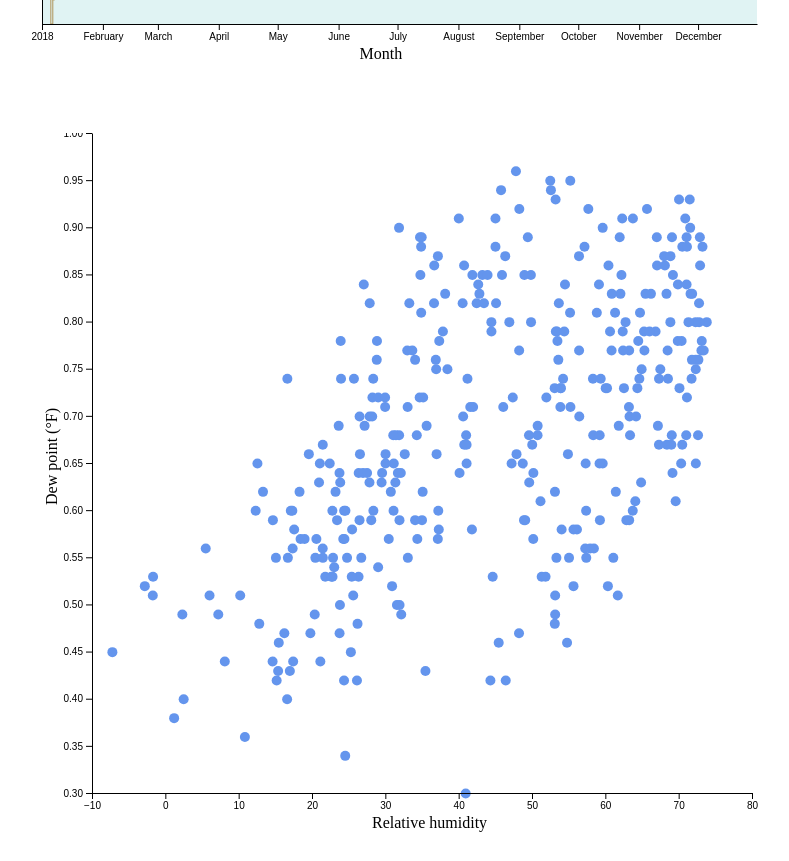
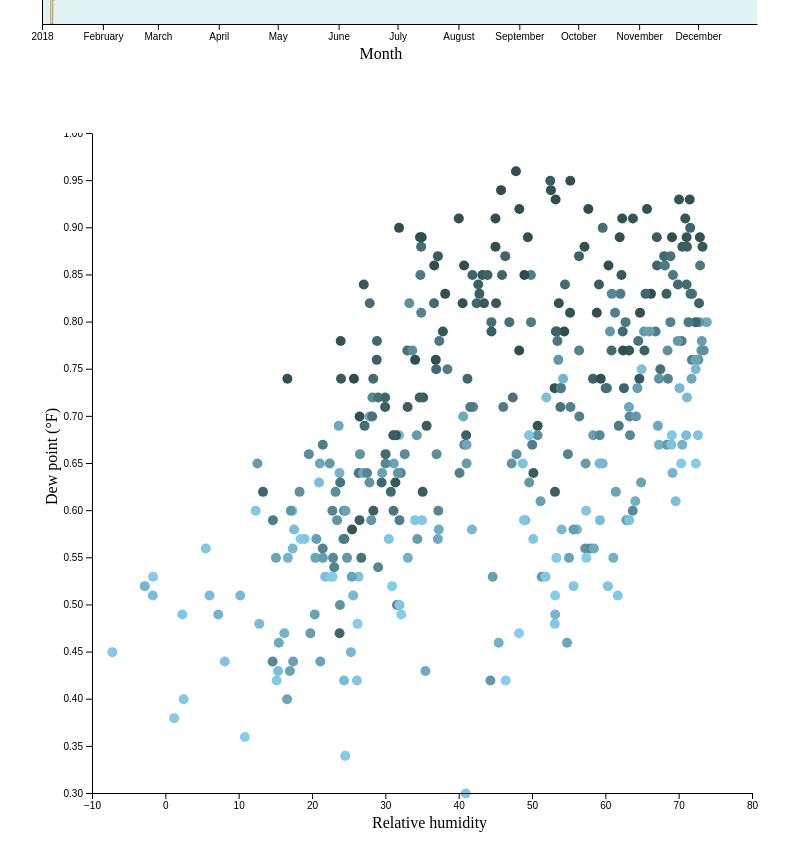
Before and after one commit to dianrahmaji/svelte-d3, a Svelte app: page / in a window 1280 px wide. Shown: the part 500-1361 px from the top of the page, without its empty margins (238-1027 px from the left). Built offline with nearby package versions, Linux system fonts and the light colour scheme.

Commit message:
feat: added color scale

```diff
--- a/src/components/ScatterPlot.svelte
+++ b/src/components/ScatterPlot.svelte
@@ -16,6 +16,7 @@
   $: dimension = new Dimension(width, width, margin)
   $: xAccessor = (d: Weather): Weather['dewPoint'] => d.dewPoint
   $: yAccessor = (d: Weather): Weather['humidity'] => d.humidity
+  $: colorAccessor = (d: Weather): Weather['cloudCover'] => d.cloudCover
   $: xScale = scaleLinear()
       .domain(extent(dataset, xAccessor))
       .range([0, dimension.boundedWidth()])
@@ -24,6 +25,9 @@
       .domain(extent(dataset, yAccessor))
       .range([dimension.boundedHeight(), 0])
       .nice()
+  $: colorScale = scaleLinear()
+      .domain(extent(dataset, colorAccessor))
+      .range(["skyblue", "darkslategrey"])
 </script>
 
 <svg width={dimension.width} height={dimension.height}>
@@ -33,6 +37,7 @@
         {r}
         cx={xScale(xAccessor(d))}
         cy={yScale(yAccessor(d))}
+        fill={colorScale(colorAccessor(d))}
       />
     {/each}
   </g>
@@ -55,9 +60,5 @@
   svg {
     display: block;
     margin: 4rem auto 0;
-
-    circle {
-      fill: cornflowerblue;
-    }
   }
 </style>
```
